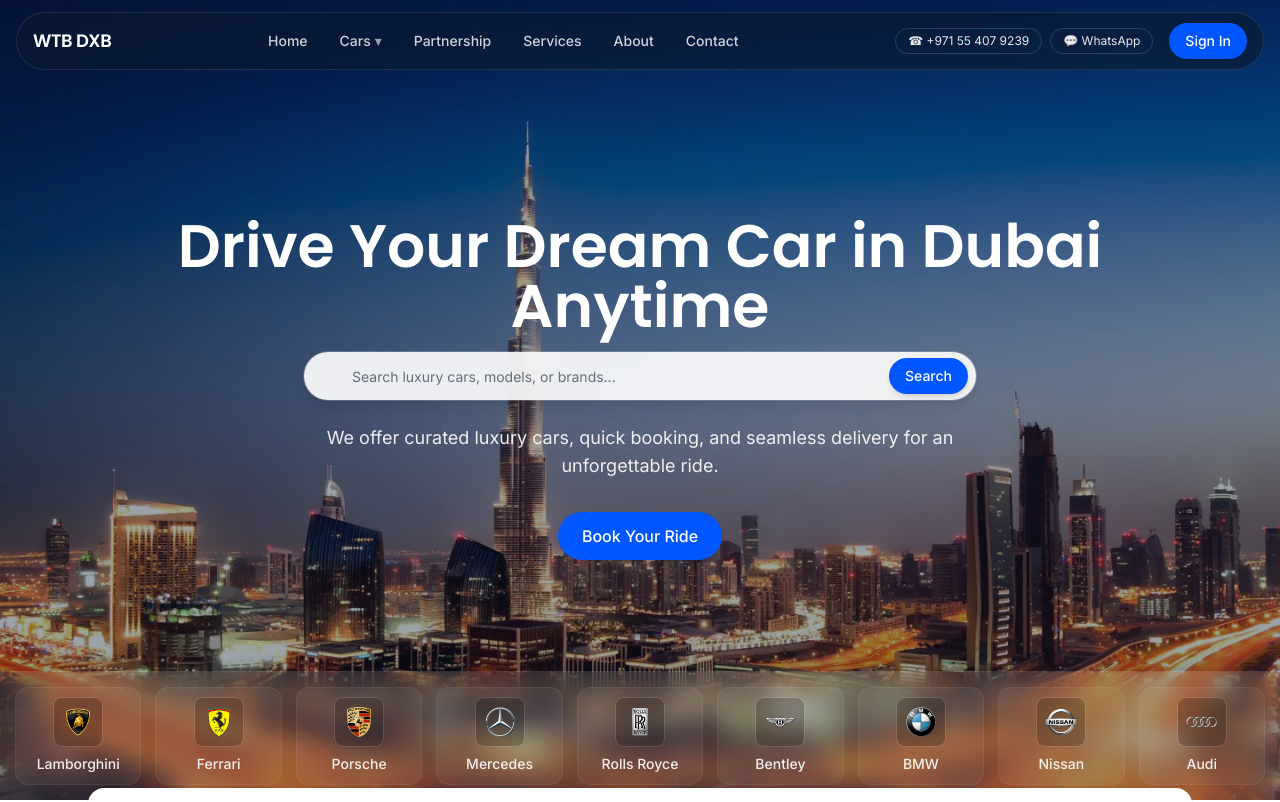
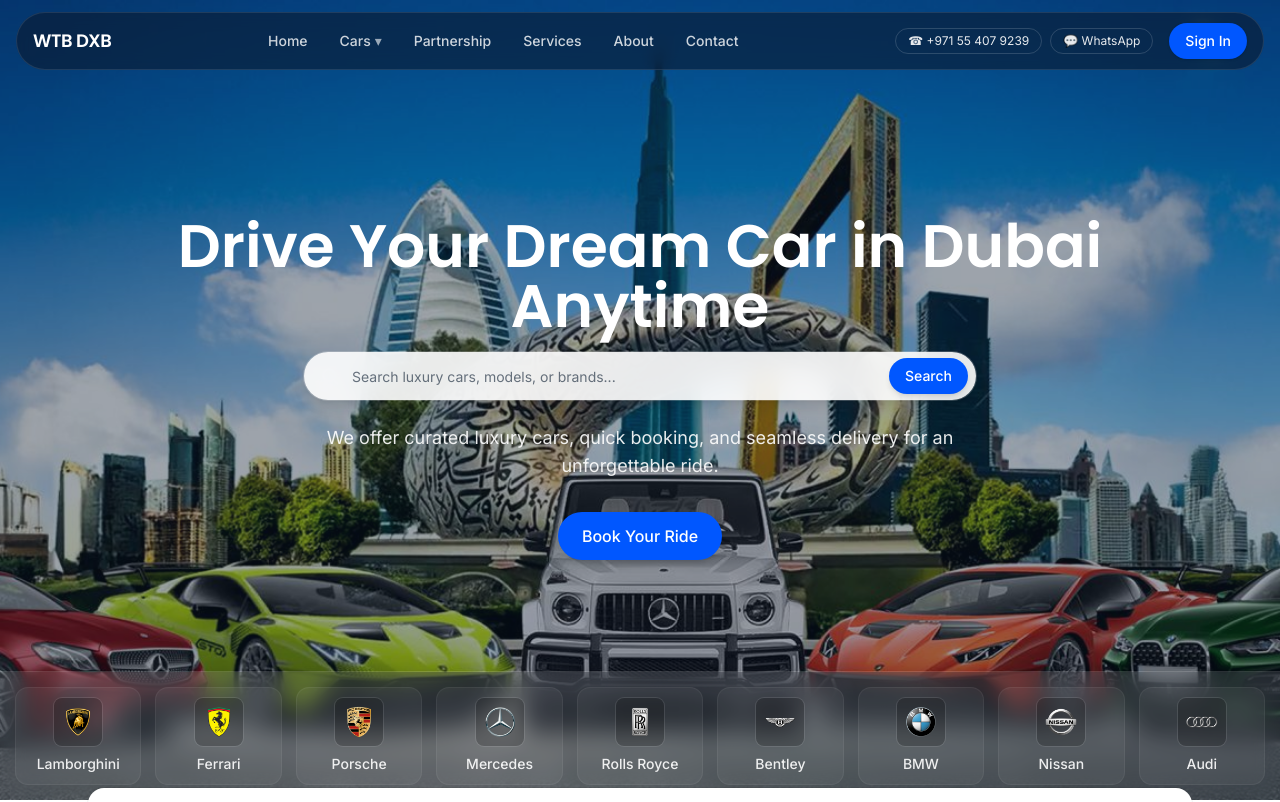
Before and after one commit to Muhammed-Haider/car-rental-service, a Next.js app: page / in a window 1280 px wide. Shown: the top 802 px of the page. Built offline with nearby package versions, Linux system fonts and the light colour scheme.

Commit message:
Hero section Image Updated

```diff
--- a/src/components/HeroVideo.jsx
+++ b/src/components/HeroVideo.jsx
@@ -3,7 +3,7 @@
     <>
     <section className="relative min-h-svh w-full overflow-hidden">
       <img
-        src="/hero.png"
+        src="/herosection.png"
         alt="Hero"
         className="absolute inset-0 h-full w-full object-cover"
         loading="eager"
```
Also changed, not shown: public/herosection.png (added).
